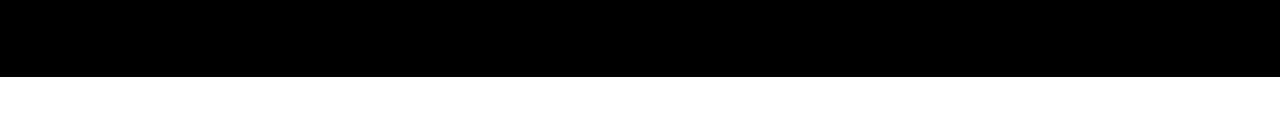
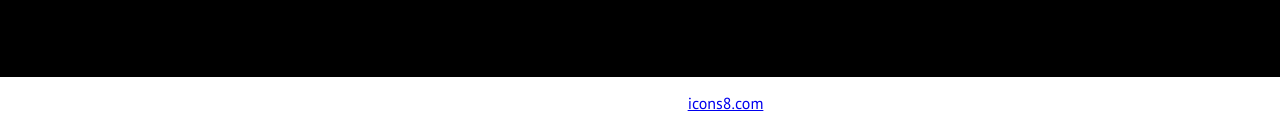
Before and after one commit to vladiK178/rock-band, a plain HTML site: page index.html in a window 1280 px wide. Shown: the part 2608-2730 px from the top of the page. Before the commit the page ends 2685 px from the top, so only its background shows below. Drawn offline with Linux system fonts and the light colour scheme; a web font is replaced by a local one.

Commit message:
Update index.html

```diff
--- a/index.html
+++ b/index.html
@@ -104,5 +104,8 @@
         </form>
       </div>
     </footer>
+        <p style="text-align: center">
+      Logos stammen u. A. von <a href="https://icons8.com" target="_blank">icons8.com</a>
+    </p>
   </body>
 </html>
```
